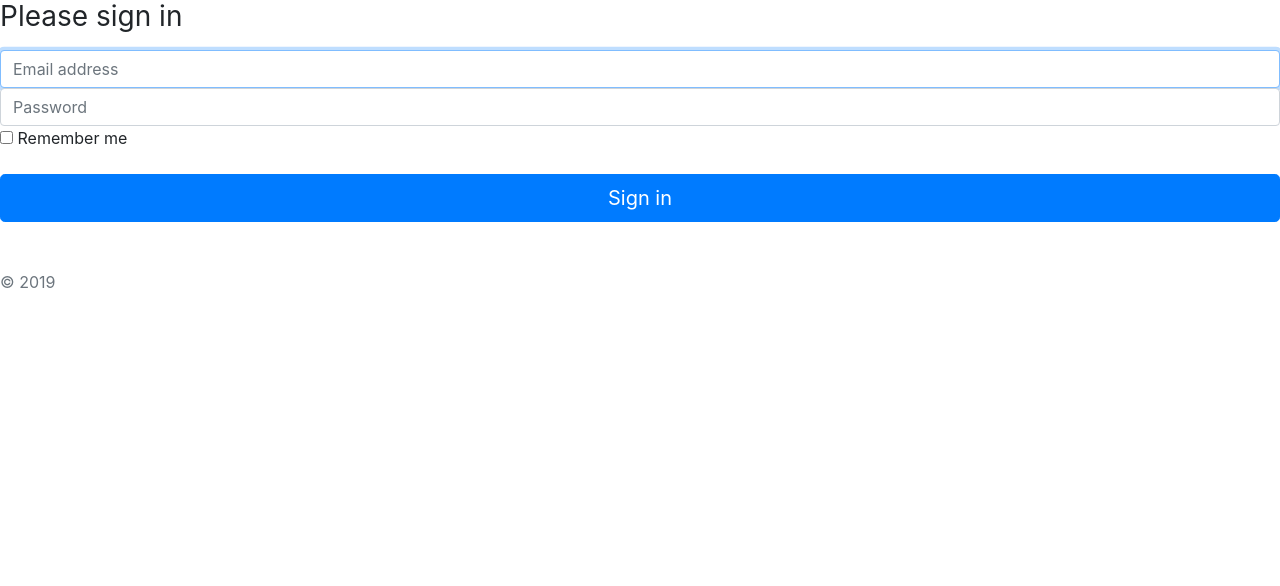
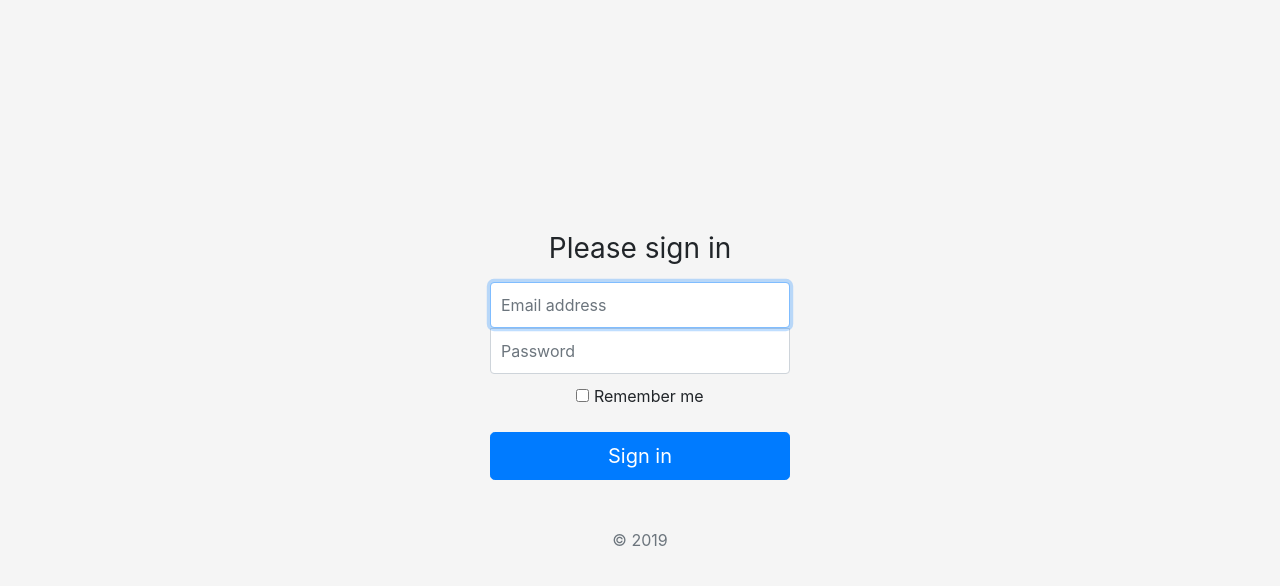
Before and after one commit to michaelmccarty/jwt, a website: page public/index.html in a window 1280 px wide. Drawn offline with nearby package versions, Linux system fonts and the light colour scheme.

Commit message:
Updated look

```diff
--- a/public/index.html
+++ b/public/index.html
@@ -12,11 +12,11 @@
     integrity="sha384-JjSmVgyd0p3pXB1rRibZUAYoIIy6OrQ6VrjIEaFf/nJGzIxFDsf4x0xIM+B07jRM"
     crossorigin="anonymous"></script>
 
-  <link rel="stylesheet" type="text/css" href="style.css">
+  <link rel="stylesheet" type="text/css" href="signInStyle.css">
 
 </head>
 
-<body>
+<body class="text-center">
 
   <form class="form-signin" action="/login" method="POST">
     <h1 class="h3 mb-3 font-weight-normal">Please sign in</h1>
--- /dev/null
+++ b/public/signInStyle.css
@@ -0,0 +1,49 @@
+html,
+body {
+  height: 100%;
+}
+
+body {
+  display: -ms-flexbox;
+  display: -webkit-box;
+  display: flex;
+  -ms-flex-align: center;
+  -ms-flex-pack: center;
+  -webkit-box-align: center;
+  align-items: center;
+  -webkit-box-pack: center;
+  justify-content: center;
+  padding-top: 40px;
+  padding-bottom: 40px;
+  background-color: #f5f5f5;
+}
+
+.form-signin {
+  width: 100%;
+  max-width: 330px;
+  padding: 15px;
+  margin: 0 auto;
+}
+.form-signin .checkbox {
+  font-weight: 400;
+}
+.form-signin .form-control {
+  position: relative;
+  box-sizing: border-box;
+  height: auto;
+  padding: 10px;
+  font-size: 16px;
+}
+.form-signin .form-control:focus {
+  z-index: 2;
+}
+.form-signin input[type="email"] {
+  margin-bottom: -1px;
+  border-bottom-right-radius: 0;
+  border-bottom-left-radius: 0;
+}
+.form-signin input[type="password"] {
+  margin-bottom: 10px;
+  border-top-left-radius: 0;
+  border-top-right-radius: 0;
+}
--- a/routes/apiRoutes.js
+++ b/routes/apiRoutes.js
@@ -12,7 +12,5 @@ module.exports = function(app, db) {
 
 
     console.log(req.body.username);
-
-    res.end();
   });
 };
```
Also changed, not shown: public/style.css (deleted).
